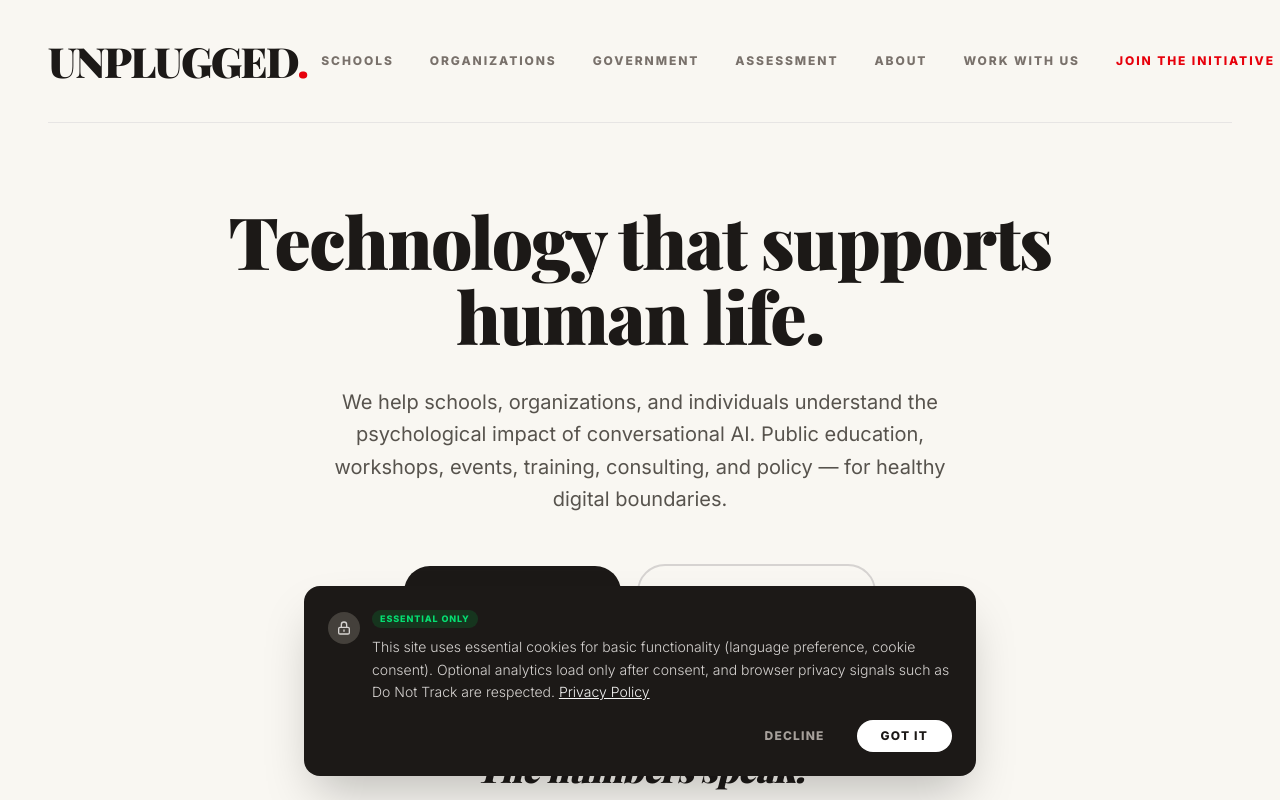
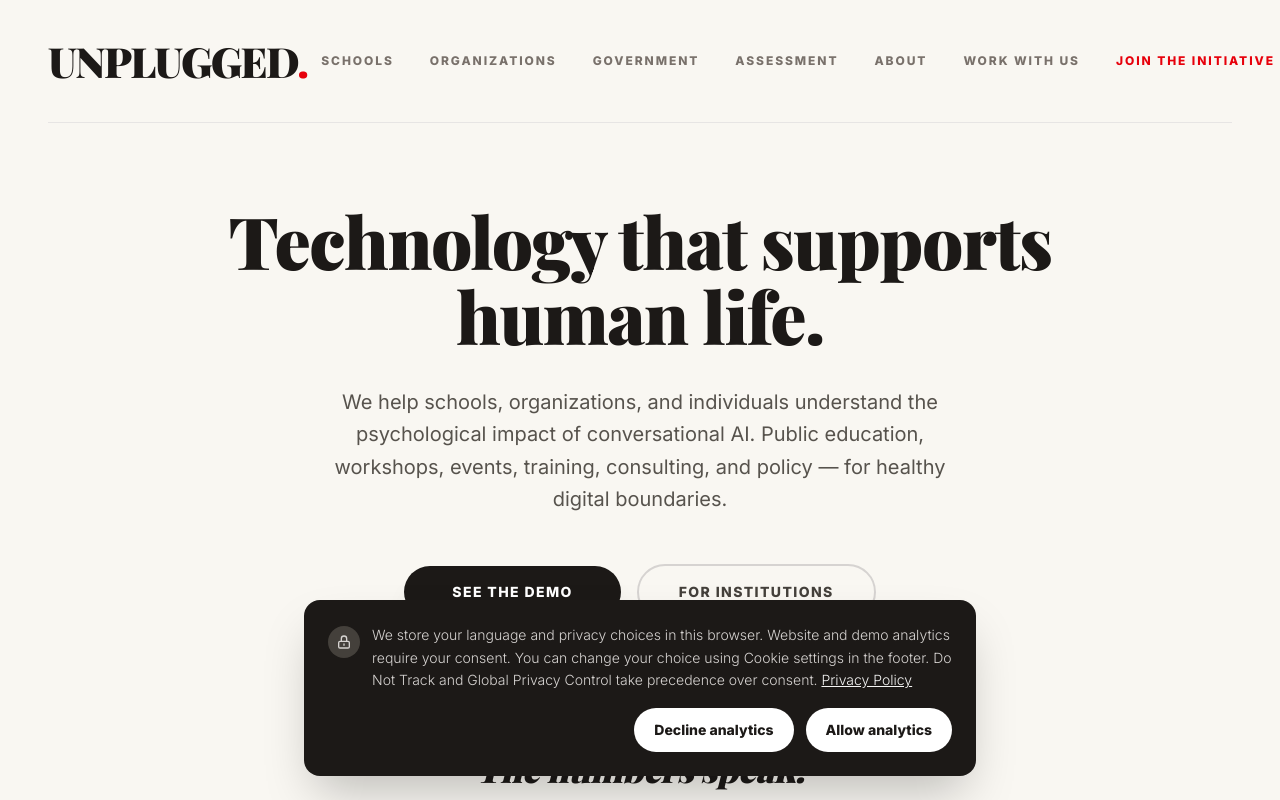
Before and after one commit to Kumungchi/unplugged, a React (Vite) app: page / in a window 1280 px wide. Shown: the top 800 px of the page. Built offline with nearby package versions, Linux system fonts and the light colour scheme; no server answers; a web font is replaced by a local one.

Commit message:
Gate demo analytics on consent and allow privacy choices to change

```diff
--- a/App.tsx
+++ b/App.tsx
@@ -20,6 +20,7 @@ import StaffManager from './components/StaffManager';
 import ErrorBoundary from './components/ErrorBoundary';
 import { Language, translations } from './translations';
 import SEOHead from './components/SEOHead';
+import { COOKIE_SETTINGS_EVENT } from './privacy';
 
 const MirrorDemo = lazy(() => import('./components/MirrorDemo'));
 
@@ -198,6 +199,7 @@ const App: React.FC = () => {
           <Link to="/join" className="hover:text-stone-900">{labels.contact}</Link>
           <Link to="/initiative" className="hover:text-stone-900">{labels.initiative}</Link>
           <Link to="/privacy" className="hover:text-stone-900">{t.nav_privacy}</Link>
+          <button type="button" onClick={() => window.dispatchEvent(new Event(COOKIE_SETTINGS_EVENT))} className="hover:text-stone-900 underline underline-offset-4">{t.cookie_settings}</button>
         </div>
       </footer>
 
--- a/components/CookieConsent.tsx
+++ b/components/CookieConsent.tsx
@@ -3,6 +3,7 @@ import { Link } from 'react-router';
 import { Language, translations } from '../translations';
 import {
   COOKIE_CONSENT_STORAGE_KEY,
+  COOKIE_SETTINGS_EVENT,
   getStoredCookieConsent,
   hasPrivacyOptOutSignal,
   setStoredCookieConsent,
@@ -31,6 +32,12 @@ const CookieConsent: React.FC<CookieConsentProps> = ({ lang }) => {
     }
   }, []);
 
+  useEffect(() => {
+    const openSettings = () => setVisible(true);
+    window.addEventListener(COOKIE_SETTINGS_EVENT, openSettings);
+    return () => window.removeEventListener(COOKIE_SETTINGS_EVENT, openSettings);
+  }, []);
+
   const handleAccept = () => {
     setStoredCookieConsent('accepted');
     setVisible(false);
@@ -53,11 +60,6 @@ const CookieConsent: React.FC<CookieConsentProps> = ({ lang }) => {
             </svg>
           </div>
           <div className="space-y-2 flex-grow">
-            <div className="flex items-center gap-2">
-              <span className="px-2 py-0.5 bg-green-600/20 text-green-400 text-[9px] font-black uppercase tracking-widest rounded-full">
-                {t.cookie_essential_label}
-              </span>
-            </div>
             <p className="text-sm font-light leading-relaxed text-stone-300">
               {t.cookie_message}{' '}
               <Link to="/privacy" className="underline text-stone-100 hover:text-white">
@@ -66,16 +68,16 @@ const CookieConsent: React.FC<CookieConsentProps> = ({ lang }) => {
             </p>
           </div>
         </div>
-        <div className="flex items-center gap-3 justify-end">
+        <div className="flex flex-wrap items-center gap-3 justify-end">
           <button
             onClick={handleDecline}
-            className="px-5 py-2 text-stone-400 text-xs font-bold uppercase tracking-widest hover:text-white transition-colors"
+            className="px-5 py-3 bg-white text-stone-900 rounded-full text-sm font-bold hover:bg-stone-100 transition-colors focus-visible:outline focus-visible:outline-2 focus-visible:outline-offset-4 focus-visible:outline-white"
           >
             {t.cookie_decline}
           </button>
           <button
             onClick={handleAccept}
-            className="px-6 py-2 bg-white text-stone-900 rounded-full text-xs font-bold uppercase tracking-widest hover:bg-stone-100 transition-colors"
+            className="px-5 py-3 bg-white text-stone-900 rounded-full text-sm font-bold hover:bg-stone-100 transition-colors focus-visible:outline focus-visible:outline-2 focus-visible:outline-offset-4 focus-visible:outline-white"
           >
             {t.cookie_accept}
           </button>
--- a/components/MirrorDemo.tsx
+++ b/components/MirrorDemo.tsx
@@ -2,6 +2,7 @@ import React, { useEffect, useMemo, useRef, useState } from 'react';
 import { Link, useSearchParams } from 'react-router';
 import { useMutation, useQuery } from 'convex/react';
 import { api } from '../convex/_generated/api';
+import { COOKIE_CONSENT_EVENT, DEMO_SESSION_STORAGE_KEY, shouldEnableAnalytics } from '../privacy';
 import * as DemoContent from './mirrorDemo/content';
 import * as DemoEngine from './mirrorDemo/engine';
 import DebugPanel from './mirrorDemo/DebugPanel';
@@ -51,14 +52,22 @@ const MirrorDemo: React.FC<MirrorDemoProps> = ({ lang }) => {
   const chatEndRef = useRef<HTMLDivElement | null>(null);
   const chatViewportRef = useRef<HTMLDivElement | null>(null);
   const trackDemoEvent = useMutation(api.submissions.trackDemoEvent);
-  const [sessionId] = useState(() => {
-    const storageKey = 'unplugged_demo_session_id';
-    const existing = window.localStorage.getItem(storageKey);
-    if (existing) return existing;
-    const next = window.crypto.randomUUID();
-    window.localStorage.setItem(storageKey, next);
-    return next;
-  });
+  const sessionId = useRef<string | null>(null);
+
+  useEffect(() => {
+    const syncConsent = () => {
+      if (shouldEnableAnalytics()) return;
+      sessionId.current = null;
+      try { window.localStorage.removeItem(DEMO_SESSION_STORAGE_KEY); } catch { /* Storage may be disabled. */ }
+    };
+    syncConsent();
+    window.addEventListener(COOKIE_CONSENT_EVENT, syncConsent);
+    window.addEventListener('storage', syncConsent);
+    return () => {
+      window.removeEventListener(COOKIE_CONSENT_EVENT, syncConsent);
+      window.removeEventListener('storage', syncConsent);
+    };
+  }, []);
 
   const t = DemoContent.getMirrorDemoCopy(lang);
   const currentScenario = t.scenarios[scenario];
@@ -78,8 +87,14 @@ const MirrorDemo: React.FC<MirrorDemoProps> = ({ lang }) => {
     outcome?: string;
     ctaTarget?: string;
   }) => {
+    // Re-check each event so withdrawal and browser privacy signals take effect immediately.
+    if (!shouldEnableAnalytics()) return;
+    if (!sessionId.current) {
+      sessionId.current = window.localStorage.getItem(DEMO_SESSION_STORAGE_KEY) || window.crypto.randomUUID();
+      window.localStorage.setItem(DEMO_SESSION_STORAGE_KEY, sessionId.current);
+    }
     void trackDemoEvent({
-      sessionId,
+      sessionId: sessionId.current,
       eventType: event.eventType,
       scenario,
       audience,
@@ -88,7 +103,7 @@ const MirrorDemo: React.FC<MirrorDemoProps> = ({ lang }) => {
       step: event.step,
       outcome: event.outcome,
       ctaTarget: event.ctaTarget,
-    });
+    }).catch(() => { /* Optional analytics must not interrupt the demo. */ });
   };
 
   useEffect(() => {
--- a/privacy.ts
+++ b/privacy.ts
@@ -1,5 +1,7 @@
 export const COOKIE_CONSENT_STORAGE_KEY = 'unplugged_cookie_consent';
 export const COOKIE_CONSENT_EVENT = 'unplugged-cookie-consent-changed';
+export const COOKIE_SETTINGS_EVENT = 'unplugged-cookie-settings-open';
+export const DEMO_SESSION_STORAGE_KEY = 'unplugged_demo_session_id';
 
 export type CookieConsentValue = 'accepted' | 'declined';
 
@@ -27,13 +29,18 @@ export const hasPrivacyOptOutSignal = (): boolean => {
 
 export const getStoredCookieConsent = (): CookieConsentValue | null => {
   if (typeof window === 'undefined') return null;
-  const value = window.localStorage.getItem(COOKIE_CONSENT_STORAGE_KEY);
-  return value === 'accepted' || value === 'declined' ? value : null;
+  try {
+    const value = window.localStorage.getItem(COOKIE_CONSENT_STORAGE_KEY);
+    return value === 'accepted' || value === 'declined' ? value : null;
+  } catch {
+    return null;
+  }
 };
 
 export const setStoredCookieConsent = (value: CookieConsentValue) => {
   if (typeof window === 'undefined') return;
   window.localStorage.setItem(COOKIE_CONSENT_STORAGE_KEY, value);
+  if (value === 'declined') window.localStorage.removeItem(DEMO_SESSION_STORAGE_KEY);
   window.dispatchEvent(new CustomEvent(COOKIE_CONSENT_EVENT, { detail: value }));
 };
 
--- a/translations.ts
+++ b/translations.ts
@@ -203,9 +203,10 @@ export const translations = {
     privacy_last_updated: "Last updated: March 2026",
 
     // Cookie consent
-    cookie_message: "This site uses essential cookies for basic functionality (language preference, cookie consent). Optional analytics load only after consent, and browser privacy signals such as Do Not Track are respected.",
-    cookie_accept: "Got it",
-    cookie_decline: "Decline",
+    cookie_message: "We store your language and privacy choices in this browser. Website and demo analytics require your consent. You can change your choice using Cookie settings in the footer. Do Not Track and Global Privacy Control take precedence over consent.",
+    cookie_accept: "Allow analytics",
+    cookie_decline: "Decline analytics",
+    cookie_settings: "Cookie settings",
     cookie_privacy: "Privacy Policy",
     cookie_essential_label: "Essential only",
   },
@@ -413,9 +414,10 @@ export const translations = {
     privacy_last_updated: "Poslední aktualizace: březen 2026",
 
     // Cookie consent
-    cookie_message: "Tento web používá nezbytné cookies pro základní funkčnost (jazykové preference, souhlas s cookies). Volitelná analytika se načte jen po souhlasu a respektujeme signály soukromí prohlížeče, například Do Not Track.",
-    cookie_accept: "Rozumím",
-    cookie_decline: "Odmítnout",
+    cookie_message: "V prohlížeči ukládáme volbu jazyka a soukromí. Analytika webu a dema vyžaduje váš souhlas. Volbu můžete změnit přes Nastavení cookies v patičce. Signály Do Not Track a Global Privacy Control mají přednost před souhlasem.",
+    cookie_accept: "Povolit analytiku",
+    cookie_decline: "Odmítnout analytiku",
+    cookie_settings: "Nastavení cookies",
     cookie_privacy: "Ochrana osobních údajů",
     cookie_essential_label: "Pouze nezbytné",
   }
```
Also changed, not shown: 1 other file (tests, documents, lock files or other folders).
